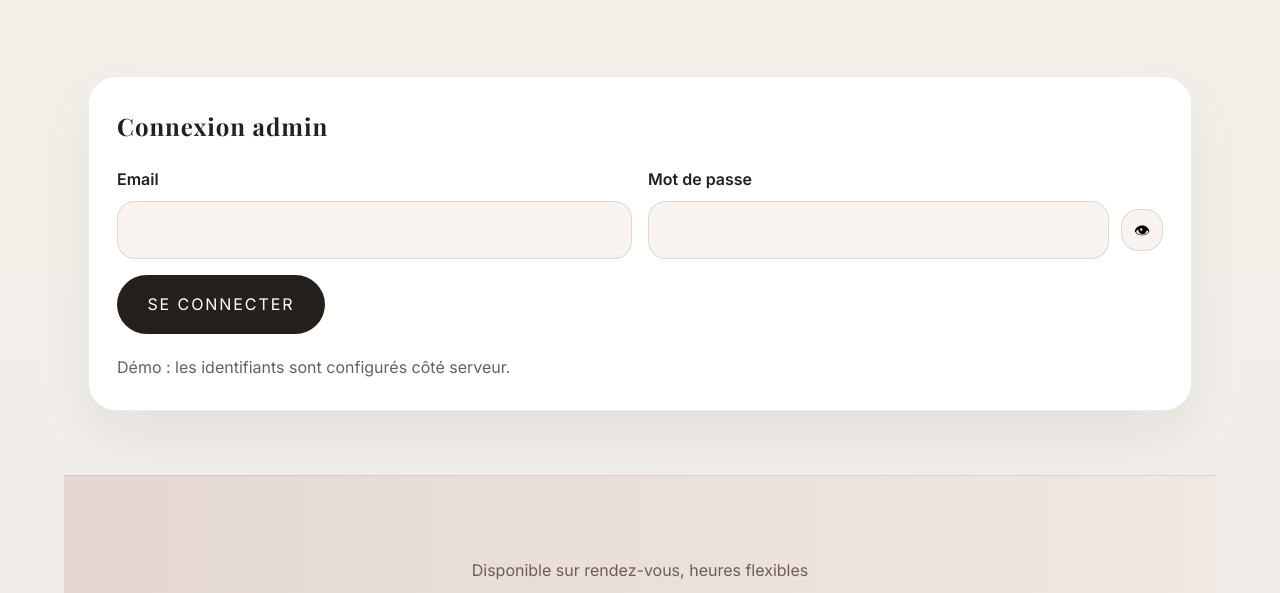
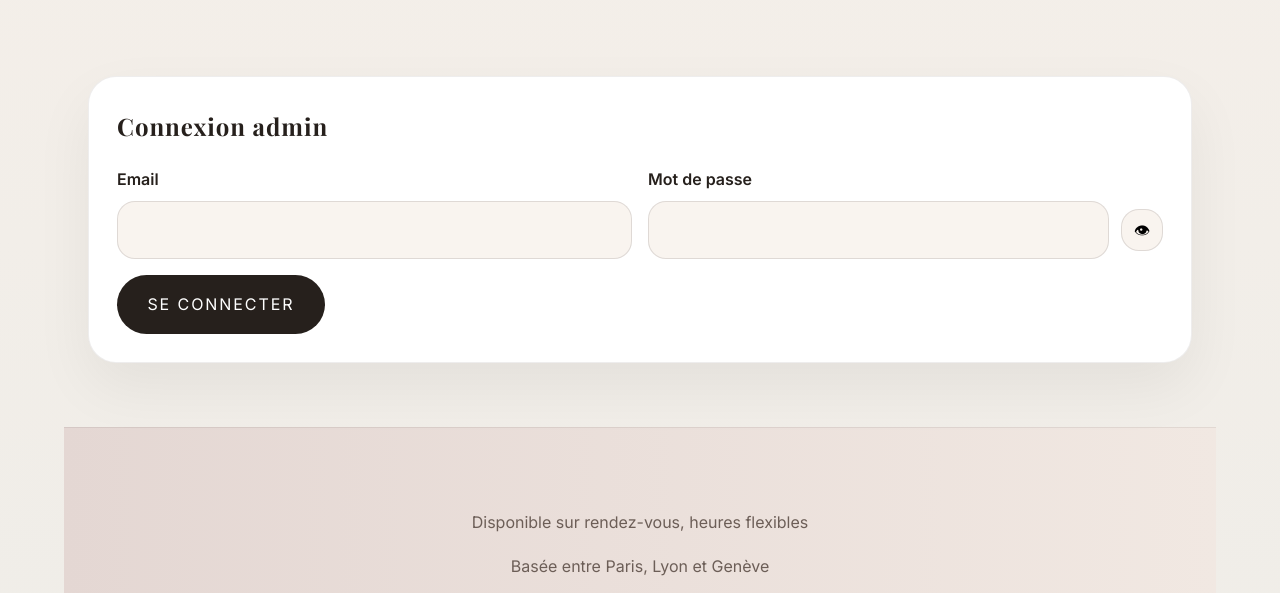
Before and after one commit to Are-abraham-junior/Are-abraham-junior.github.io, a website: page blog.html in a window 1280 px wide. Shown: the part 965-1558 px from the top of the page. Drawn offline with nearby package versions, Linux system fonts and the light colour scheme; no server answers; a web font is replaced by a local one.

Commit message:
supprime texter

```diff
--- a/blog.html
+++ b/blog.html
@@ -136,10 +136,6 @@
                   <span class="admin-message" data-admin-login-error></span>
                 </div>
               </form>
-
-              <p class="section-text" style="margin-top: 18px">
-                Démo : les identifiants sont configurés côté serveur.
-              </p>
             </div>
 
             <div
```
